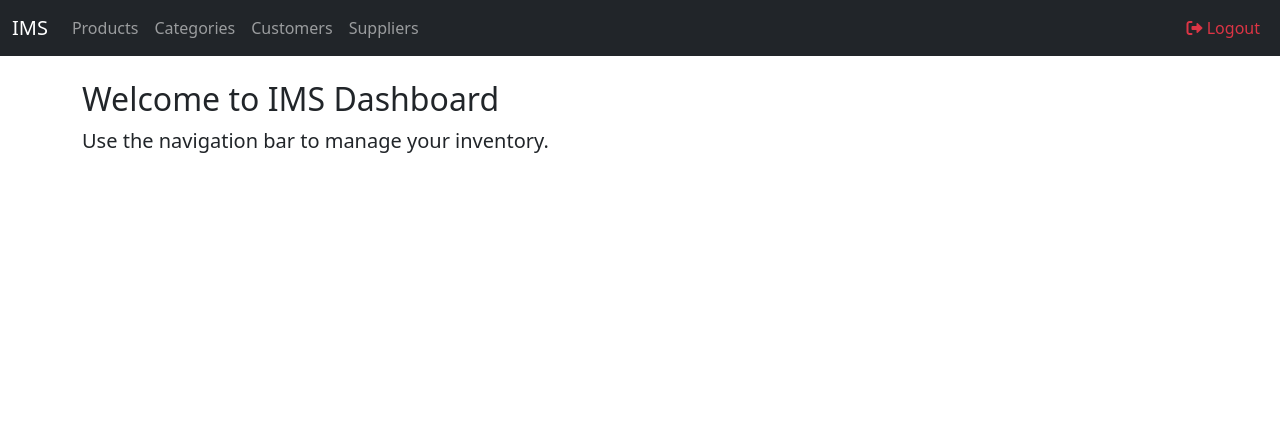
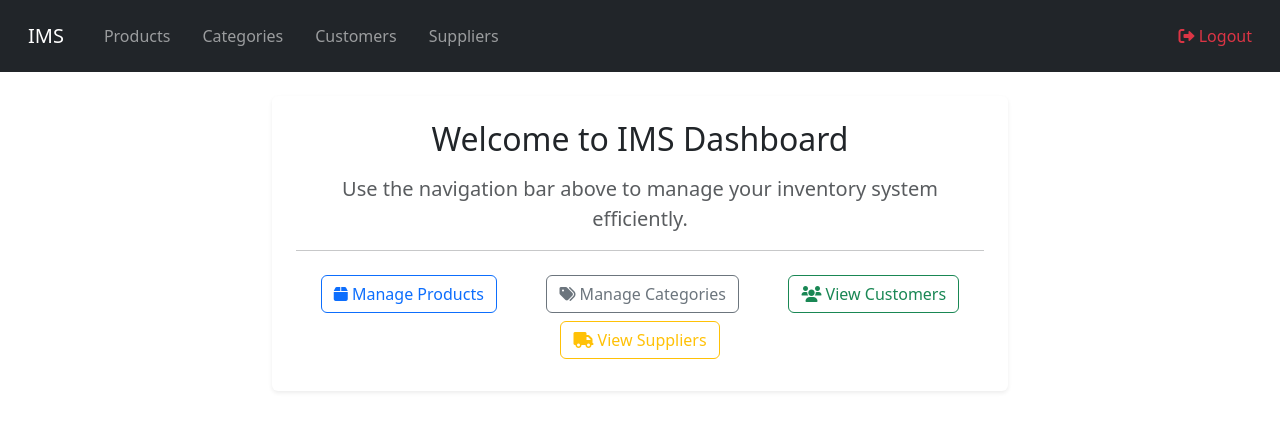
Before and after one commit to Sarcasticsalad/IMS_v2, a Django app: page /ims/dashboard/ in a window 1280 px wide. Shown: the top 431 px of the page. Run offline with Django 4.2, Linux system fonts and the light colour scheme; the visitor is signed in with stand-in values (Sample User, id 1).

Commit message:
Updated the UI for the dashboard

```diff
--- a/ims_project/ims/templates/ims/base.html
+++ b/ims_project/ims/templates/ims/base.html
@@ -7,25 +7,22 @@
     <link href="https://cdnjs.cloudflare.com/ajax/libs/font-awesome/6.0.0/css/all.min.css" rel="stylesheet">
 </head>
 <body>
-<nav class="navbar navbar-expand-lg navbar-dark bg-dark">
+<nav class="navbar navbar-expand-lg navbar-dark bg-dark py-3">
   <div class="container-fluid">
-        <a class="navbar-brand" href="{% url 'ims:dashboard' %}">IMS</a>
-        <button class="navbar-toggler" type="button" data-bs-toggle="collapse" data-bs-target="#navbarContent">
+    <a class="navbar-brand px-3" href="{% url 'ims:dashboard' %}">IMS</a>
+    <button class="navbar-toggler" type="button" data-bs-toggle="collapse" data-bs-target="#navbarContent" aria-label="Toggle navigation">
       <span class="navbar-toggler-icon"></span>
     </button>
     <div class="collapse navbar-collapse" id="navbarContent">
       <ul class="navbar-nav me-auto">
-                <li class="nav-item"><a class="nav-link" href="{% url 'ims:model_list' model_name='product' %}">Products</a></li>
-                <li class="nav-item"><a class="nav-link" href="{% url 'ims:model_list' model_name='category' %}">Categories</a></li>
-                <li class="nav-item"><a class="nav-link" href="{% url 'ims:model_list' model_name='customer' %}">Customers</a></li>
-                <li class="nav-item"><a class="nav-link" href="{% url 'ims:model_list' model_name='supplier' %}">Suppliers</a></li>
-
-                <!-- Instagram Automation Dropdown -->
-
+        <li class="nav-item me-3"><a class="nav-link px-2" href="{% url 'ims:model_list' model_name='product' %}">Products</a></li>
+        <li class="nav-item me-3"><a class="nav-link px-2" href="{% url 'ims:model_list' model_name='category' %}">Categories</a></li>
+        <li class="nav-item me-3"><a class="nav-link px-2" href="{% url 'ims:model_list' model_name='customer' %}">Customers</a></li>
+        <li class="nav-item me-3"><a class="nav-link px-2" href="{% url 'ims:model_list' model_name='supplier' %}">Suppliers</a></li>
       </ul>
 
       <ul class="navbar-nav ms-auto">
-                <li class="nav-item"><a class="nav-link text-danger" href="{% url 'authentication:logout' %}">
+        <li class="nav-item"><a class="nav-link text-danger px-3" href="{% url 'authentication:logout' %}">
           <i class="fas fa-sign-out-alt"></i> Logout
         </a></li>
       </ul>
--- a/ims_project/ims/templates/ims/dashboard.html
+++ b/ims_project/ims/templates/ims/dashboard.html
@@ -3,6 +3,29 @@
 {% block title %}Dashboard{% endblock %}
 
 {% block content %}
-<h2>Welcome to IMS Dashboard</h2>
-<p class="lead">Use the navigation bar to manage your inventory.</p>
+<div class="row justify-content-center">
+    <div class="col-md-8">
+        <div class="card shadow-sm border-0">
+            <div class="card-body p-4">
+                <h2 class="card-title text-center mb-3">Welcome to IMS Dashboard</h2>
+                <p class="lead text-center text-muted">Use the navigation bar above to manage your inventory system efficiently.</p>
+                <hr>
+                <div class="d-flex justify-content-around flex-wrap mt-4">
+                    <a href="{% url 'ims:model_list' model_name='product' %}" class="btn btn-outline-primary mb-2">
+                        <i class="fas fa-box"></i> Manage Products
+                    </a>
+                    <a href="{% url 'ims:model_list' model_name='category' %}" class="btn btn-outline-secondary mb-2">
+                        <i class="fas fa-tags"></i> Manage Categories
+                    </a>
+                    <a href="{% url 'ims:model_list' model_name='customer' %}" class="btn btn-outline-success mb-2">
+                        <i class="fas fa-users"></i> View Customers
+                    </a>
+                    <a href="{% url 'ims:model_list' model_name='supplier' %}" class="btn btn-outline-warning mb-2">
+                        <i class="fas fa-truck"></i> View Suppliers
+                    </a>
+                </div>
+            </div>
+        </div>
+    </div>
+</div>
 {% endblock %}
```
Lines whose indentation alone changed are shown as unchanged.
